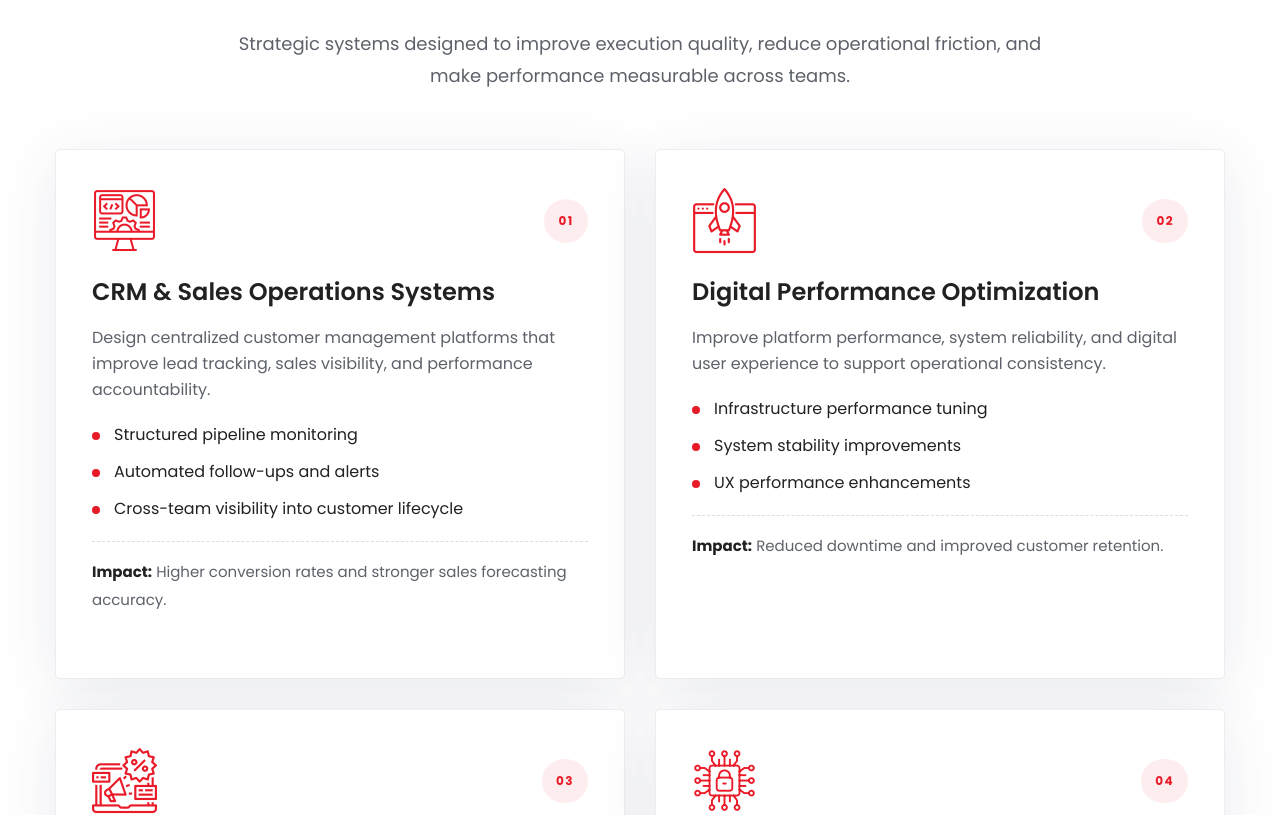
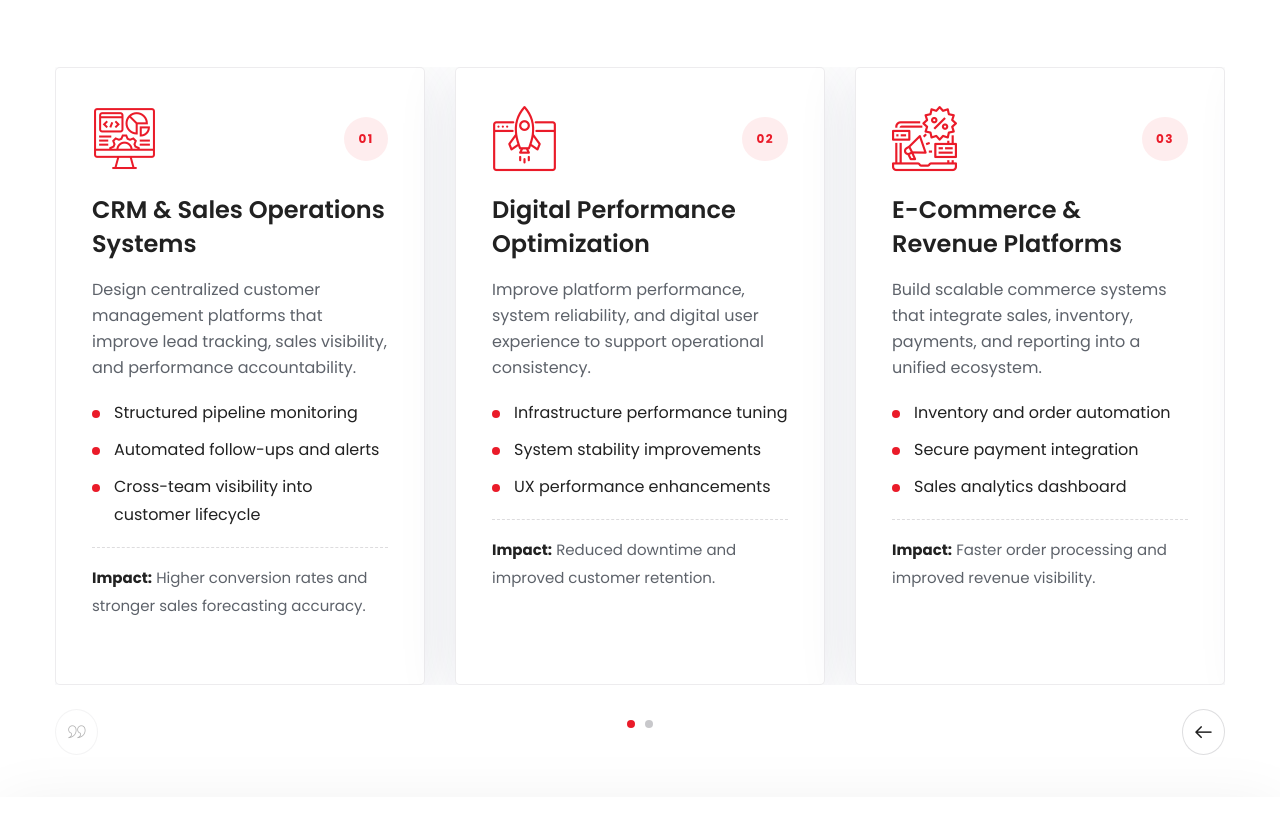
Before and after one commit to hafizi1997/AMKA, a Next.js app: page /services in a window 1280 px wide. Shown: the part 1525-2340 px from the top of the page. Built offline with nearby package versions, Linux system fonts and the light colour scheme.

Commit message:
add proper contents

```diff
--- a/app/services/page.tsx
+++ b/app/services/page.tsx
@@ -1,4 +1,6 @@
 "use client";
+import { Navigation, Pagination } from "swiper/modules";
+import { Swiper, SwiperSlide } from "swiper/react";
 import Layout from "@/components/layout/Layout";
 import Process from "@/components/sections/home1/Process";
 import Feature from "@/components/sections/home1/Feature";
@@ -58,6 +60,29 @@ const impactServices = [
     impact: "Long-term operational stability and reduced business risk.",
   },
 ];
+
+const impactSliderOptions = {
+  modules: [Pagination, Navigation],
+  slidesPerView: 1,
+  spaceBetween: 30,
+  loop: false,
+  navigation: {
+    nextEl: ".services-impact-next",
+    prevEl: ".services-impact-prev",
+  },
+  pagination: {
+    el: ".services-impact-pagination",
+    clickable: true,
+  },
+  breakpoints: {
+    768: {
+      slidesPerView: 2,
+    },
+    1200: {
+      slidesPerView: 3,
+    },
+  },
+};
 export default function Home() {
   return (
     <>
@@ -99,19 +124,13 @@ export default function Home() {
                 Practical digital solutions applied to real business
                 environments.
               </h2>
-              <p className="services-impact__intro">
-                Strategic systems designed to improve execution quality, reduce
-                operational friction, and make performance measurable across
-                teams.
-              </p>
             </div>
-            <div className="row gutter-y-30">
+            <Swiper
+              {...impactSliderOptions}
+              className="services-impact__carousel"
+            >
               {impactServices.map((service, index) => (
-                <div
-                  key={service.title}
-                  className="col-xl-6 col-lg-6 wow fadeInUp"
-                  data-wow-delay={service.delay}
-                >
+                <SwiperSlide key={service.title}>
                   <article className="services-four__single services-impact__card">
                     <div className="services-four__shape-1" />
                     <div className="services-four__shape-2" />
@@ -138,8 +157,25 @@ export default function Home() {
                       <span>Impact:</span> {service.impact}
                     </p>
                   </article>
-                </div>
+                </SwiperSlide>
               ))}
+            </Swiper>
+            <div className="services-impact__controls">
+              <button
+                type="button"
+                className="services-impact__nav services-impact-prev"
+                aria-label="Previous service"
+              >
+                <span className="icon-left1" />
+              </button>
+              <div className="services-impact-pagination" />
+              <button
+                type="button"
+                className="services-impact__nav services-impact-next"
+                aria-label="Next service"
+              >
+                <span className="icon-back1" />
+              </button>
             </div>
           </div>
         </section>
```
Also changed, not shown: public/assets/css/zeena.css.
